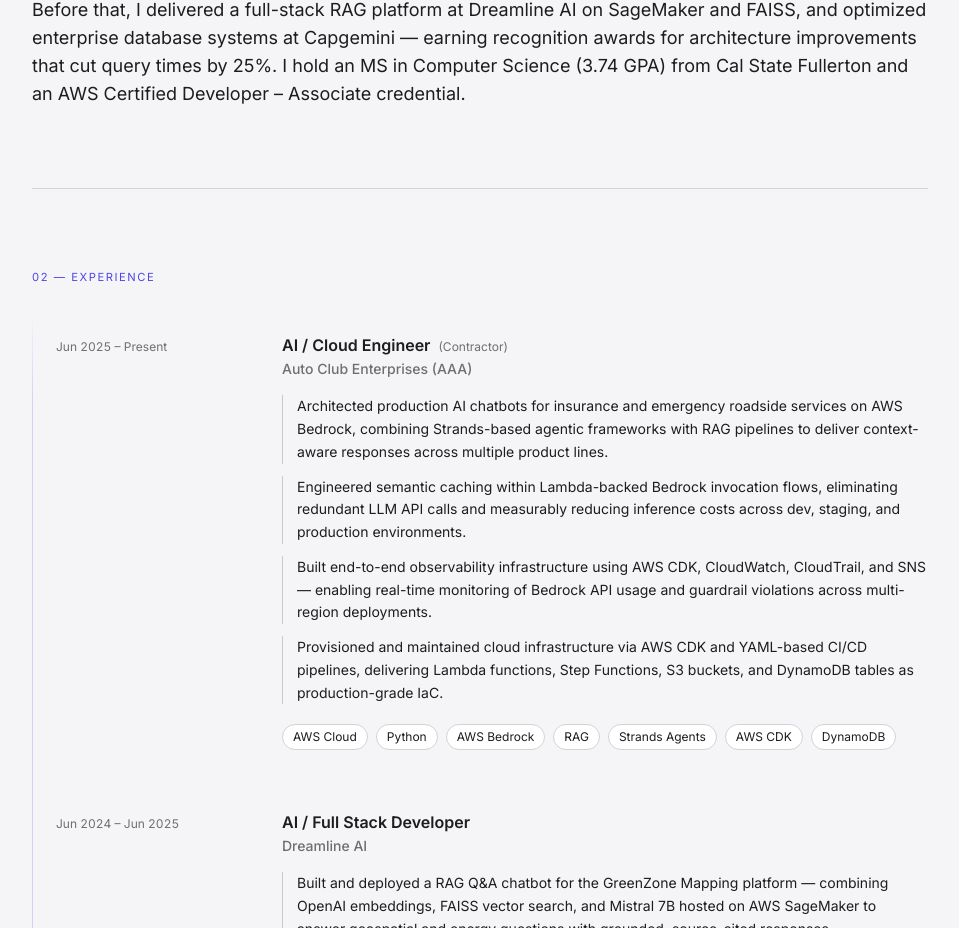
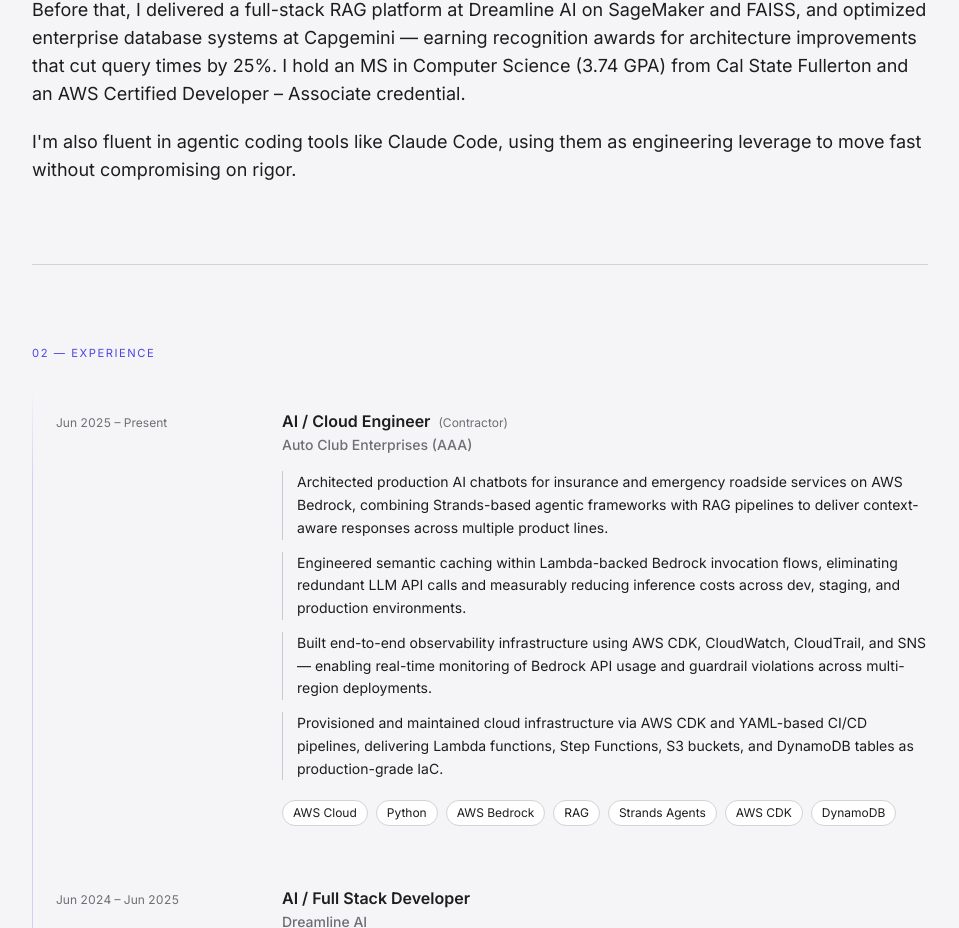
Before and after one commit to naikaj18/portfolio, a React (Vite) app: page / in a window 1280 px wide. Shown: the part 1319-2247 px from the top of the page, without its empty margins (160-1119 px from the left). Built offline with nearby package versions, Linux system fonts and the light colour scheme.

Commit message:
feat: add Claude Code fluency to About; photography/videography to hobbies

```diff
--- a/api/chat.js
+++ b/api/chat.js
@@ -69,7 +69,7 @@
    Peer-to-peer book trading platform prototyped in 54 hours.
 
 HOBBIES & INTERESTS:
-Outside of coding, Naikaj enjoys working out, playing tennis, gaming, "clauding" (his playful term for vibing with Claude AI — always spell it "clauding", never "clouding"), and playing guitar.
+Outside of coding, Naikaj enjoys working out, playing tennis, gaming, photography, videography, "clauding" (his playful term for vibing with Claude AI — always spell it "clauding", never "clouding"), and playing guitar.
 
 CONTACT:
 - Location: San Francisco, California
--- a/src/constants/index.js
+++ b/src/constants/index.js
@@ -3,6 +3,7 @@
 export const ABOUT_TEXT = [
   `I'm an AI, Cloud & Full Stack Engineer with end-to-end ownership across the stack — from React frontends and FastAPI backends to AWS CDK infrastructure. At AAA, I build agentic insurance chatbots on AWS Bedrock with RAG pipelines serving multiple states, and I treat security and observability as first-class concerns: IAM hardening, guardrail enforcement, CloudWatch dashboards, and real-time alerting are part of every system I ship.`,
   `Before that, I delivered a full-stack RAG platform at Dreamline AI on SageMaker and FAISS, and optimized enterprise database systems at Capgemini — earning recognition awards for architecture improvements that cut query times by 25%. I hold an MS in Computer Science (3.74 GPA) from Cal State Fullerton and an AWS Certified Developer – Associate credential.`,
+  `I'm also fluent in agentic coding tools like Claude Code, using them as engineering leverage to move fast without compromising on rigor.`,
 ];
 
 export const EXPERIENCES = [
```
